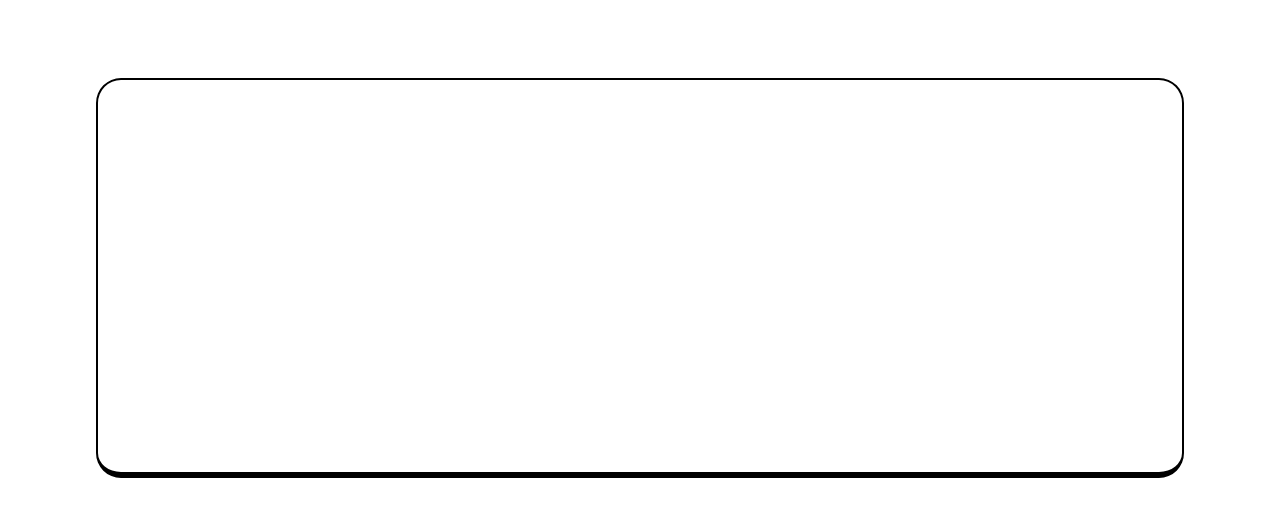
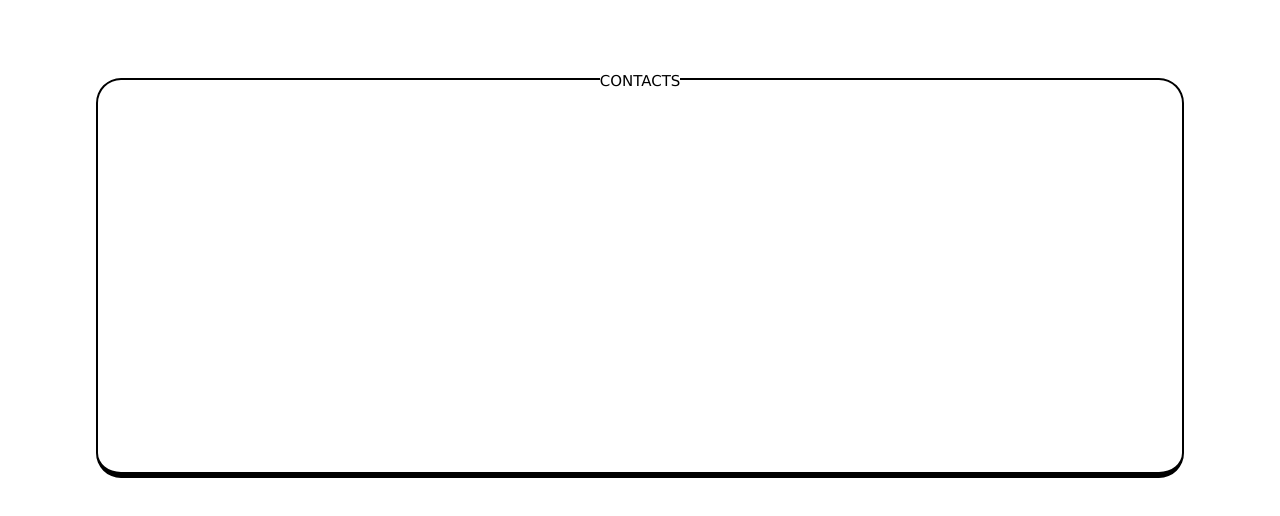
Before and after one commit to StudentCZ/my-website, a React (Create React App) app: page / in a window 1280 px wide. Shown: the part 2130-2646 px from the top of the page. Built offline with nearby package versions, Linux system fonts and the light colour scheme.

Commit message:
added contacts text to middle of the border box plus positioning

```diff
--- a/src/components/Contact.js
+++ b/src/components/Contact.js
@@ -4,7 +4,11 @@ import style from './Contact.module.css';
 const Contact = () => {
   return (
     <div className={style.contact}>
-      <div className={style.contactBox}></div>
+      <div className={style.contactBox}>
+        <div className={style.headingBox}>
+          <span className={style.headingText}>CONTACTS</span>
+        </div>
+      </div>
     </div>
   );
 };
--- a/src/components/Contact.module.css
+++ b/src/components/Contact.module.css
@@ -4,6 +4,7 @@
 }
 
 .contactBox {
+  position: relative;
   border: 2px solid black;
   border-bottom: 6px solid black;
   border-radius: 25px;
@@ -13,3 +14,14 @@
   height: 50vh;
   margin-bottom: 70px;
 }
+
+.headingBox {
+  position: absolute;
+  width: 100%;
+  text-align: center;
+  top: -10px;
+}
+
+.headingText {
+  background-color: white;
+}
```
